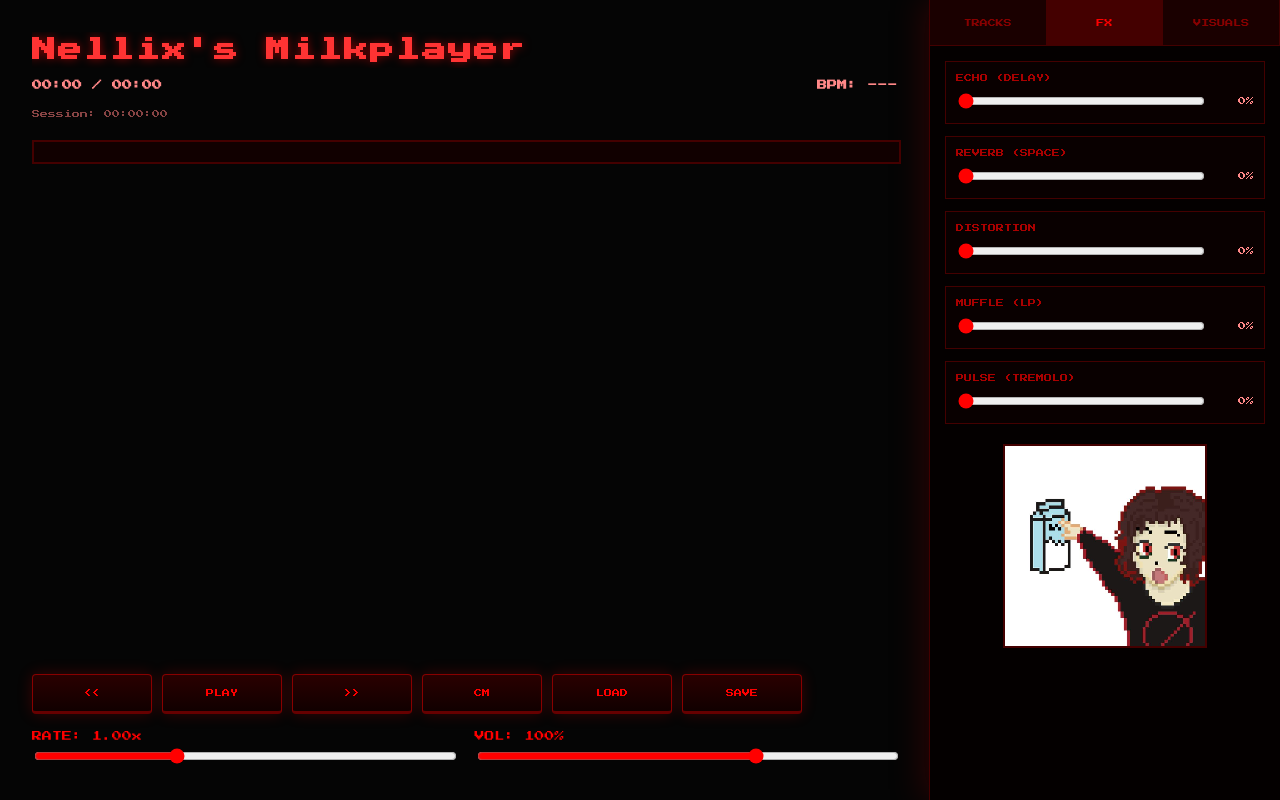
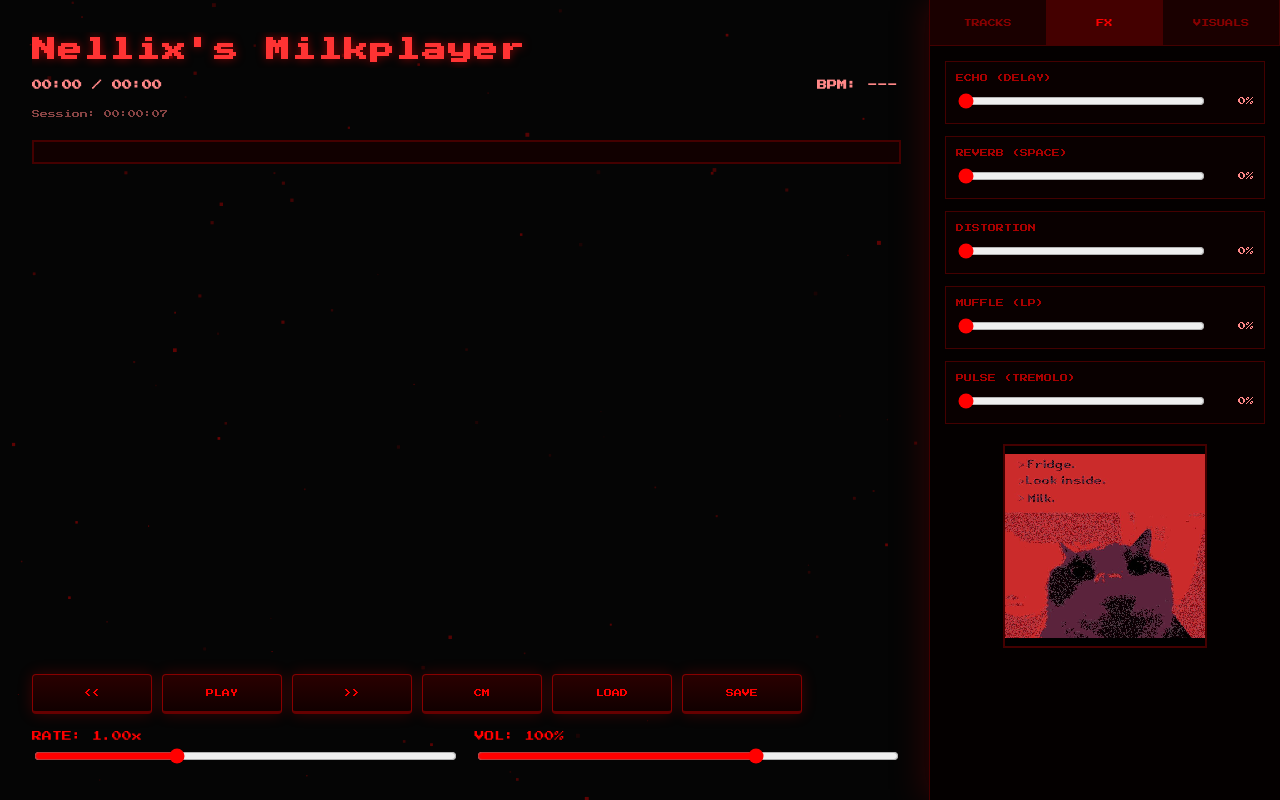
Before and after one commit to shanewixx/milkplayer, a plain HTML site: page index.html in a window 1280 px wide. Both pictures are taken after a click on the picture 1105 px from the left and 546 px from the top of the page. Drawn offline with Linux system fonts and the light colour scheme.

Commit message:
i wish its the last time im patching this

```diff
--- a/index.html
+++ b/index.html
@@ -629,9 +629,7 @@
             else if (mode === "Waveform") {
                 if (!waveArray) {
                     ctx.shadowBlur = 0;
-                    return;
-                }
-
+                } else {
                     ctx.lineWidth = 4;
                     ctx.strokeStyle = "#ff3333";
                     ctx.shadowBlur = 20;
@@ -648,6 +646,7 @@
                     }
                     ctx.stroke();
                     ctx.shadowBlur = 0;
+                }
             }
             if (document.getElementById('chk-particles').checked) {
                 particles.forEach(p => { p.update(bassEnergy); p.draw(ctx); });
@@ -673,9 +672,10 @@
         }
 
         render();
+
         const mascotConfig = {
             totalImages: 5,
-            interval: 60000,
+            // interval: 60000, // Removed automatic interval
             sounds: ['1.ogg', '2.ogg']
         };
 
@@ -692,21 +692,30 @@
             img.alt = 'Mascot';
 
             img.addEventListener('click', () => {
+                currentImgIndex++;
+                if (currentImgIndex > mascotConfig.totalImages) currentImgIndex = 1;
+                img.src = `${currentImgIndex}.png`;
                 const randIndex = Math.floor(Math.random() * mascotConfig.sounds.length);
                 const soundFile = mascotConfig.sounds[randIndex];
                 const audio = new Audio(soundFile);
-                audio.volume = 0.5;
-                audio.play().catch(e => console.log("Audio needed user interaction first", e));
+                const speed = 0.5 + Math.random();
+                audio.playbackRate = speed;
+                if (audio.preservesPitch !== undefined) audio.preservesPitch = false;
+                else if (audio.mozPreservesPitch !== undefined) audio.mozPreservesPitch = false;
+                const playDuration = 1000 + (Math.random() * 2000);
+
+                audio.play().then(() => {
+                    setTimeout(() => {
+                        audio.pause();
+                        audio.currentTime = 0;
+                    }, playDuration);
+                }).catch(e => console.log("Audio play failed/blocked", e));
             });
 
             container.appendChild(img);
             fxTab.appendChild(container);
 
-            setInterval(() => {
-                currentImgIndex++;
-                if (currentImgIndex > mascotConfig.totalImages) currentImgIndex = 1;
-                img.src = `${currentImgIndex}.png`;
-            }, mascotConfig.interval);
+
         }
 
         initMascot();
```
Lines whose indentation alone changed are shown as unchanged.
